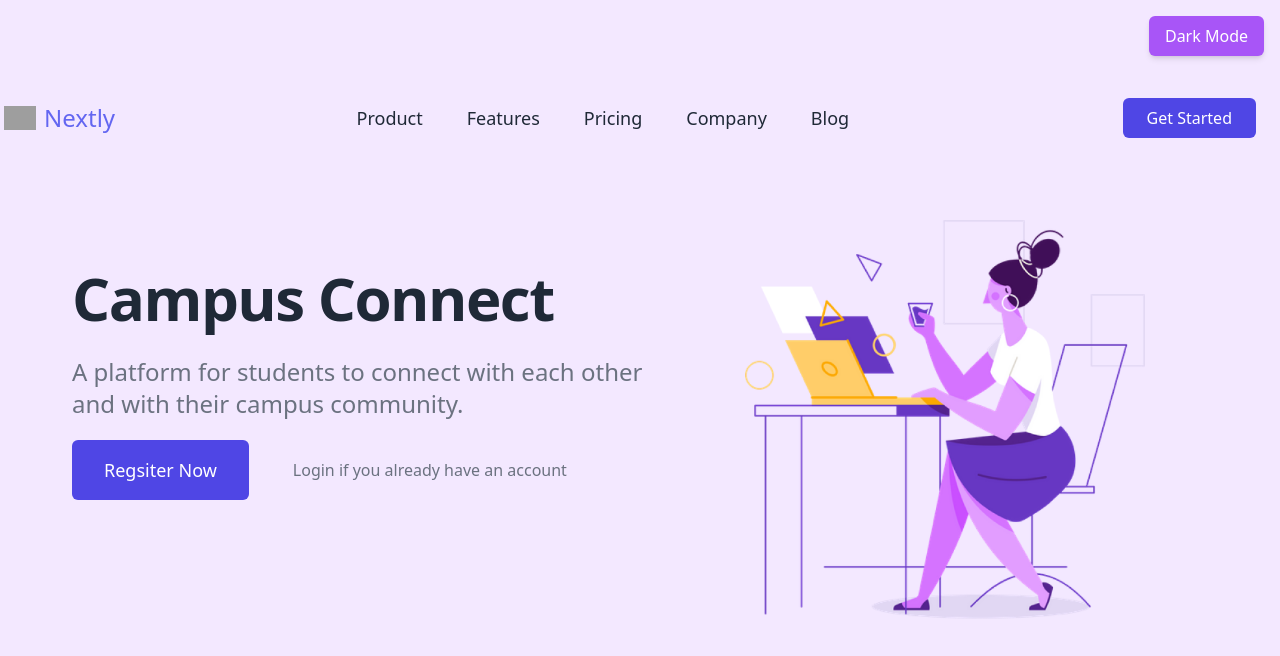
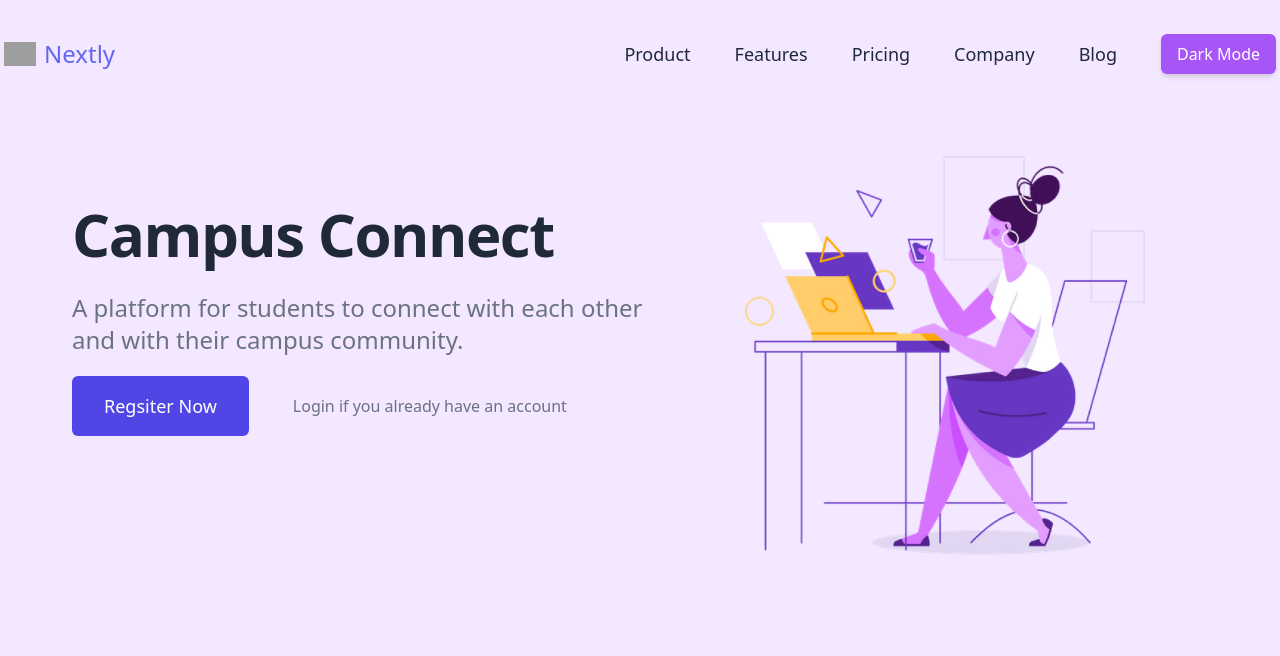
Before and after one commit to roystondz/campusConnect, a React (Vite) app in the folder frontend/: page / in a window 1280 px wide. Shown: the top 656 px of the page. Built offline with nearby package versions, Linux system fonts and the light colour scheme; grey boxes are pictures that could not be loaded.

Commit message:
Dark-button integrated into the navigation itself

```diff
--- a/frontend/components/Navbar.jsx
+++ b/frontend/components/Navbar.jsx
@@ -1,9 +1,21 @@
-import { useState } from "react";
-
+import { useState, useEffect } from "react";
 
 export const Navbar = () => {
   const [isOpen, setIsOpen] = useState(false);
+  const [darkMode, setDarkMode] = useState(false);
   const navigation = ["Product", "Features", "Pricing", "Company", "Blog"];
+
+  useEffect(() => {
+    if (darkMode) {
+      document.documentElement.classList.add("dark");
+    } else {
+      document.documentElement.classList.remove("dark");
+    }
+  }, [darkMode]);
+
+  const toggleDarkMode = () => {
+    setDarkMode(!darkMode);
+  };
 
   return (
     <div className="w-full">
@@ -16,17 +28,31 @@ export const Navbar = () => {
           </span>
         </a>
 
-        {/* Get Started */}
-        <div className="gap-3 ml-auto mr-2 nav__item lg:flex lg:ml-0 lg:order-2">
+        {/* Desktop Menu */}
+        <div className="hidden text-center lg:flex lg:items-center">
+          <ul className="items-center justify-end flex-1 pt-6 list-none lg:pt-0 lg:flex">
+            {navigation.map((menu, index) => (
+              <li className="mr-3 nav__item" key={index}>
+                <a
+                  href="/"
+                  className="inline-block px-4 py-2 text-lg font-normal text-gray-800 no-underline rounded-md dark:text-gray-200 hover:text-indigo-500 focus:text-indigo-500 focus:bg-indigo-100 focus:outline-none dark:focus:bg-gray-800"
+                >
+                  {menu}
+                </a>
+              </li>
+            ))}
+          </ul>
 
-          <div className="hidden mr-3 lg:flex nav__item">
-            <a href="/" className="px-6 py-2 text-white bg-indigo-600 rounded-md md:ml-5">
-              Get Started
-            </a>
-          </div>
+          {/* Dark Mode Toggle Button */}
+          <button
+            onClick={toggleDarkMode}
+            className="ml-4 px-4 py-2 text-white transition-colors duration-300 rounded-md shadow-md bg-lightPurple-500 dark:bg-darkPurple-500 hover:bg-lightPurple-600 dark:hover:bg-darkPurple-600"
+          >
+            {darkMode ? "Light Mode" : "Dark Mode"}
+          </button>
         </div>
 
-        {/* Disclosure Menu */}
+        {/* Disclosure Menu for Mobile */}
         <button
           aria-label="Toggle Menu"
           onClick={() => setIsOpen(!isOpen)}
@@ -64,28 +90,9 @@ export const Navbar = () => {
                 {item}
               </a>
             ))}
-            <a href="/" className="w-full px-6 py-2 mt-3 text-center text-white bg-indigo-600 rounded-md lg:ml-5">
-              Get Started
-            </a>
           </div>
         )}
-
-        {/* Desktop Menu */}
-        <div className="hidden text-center lg:flex lg:items-center">
-          <ul className="items-center justify-end flex-1 pt-6 list-none lg:pt-0 lg:flex">
-            {navigation.map((menu, index) => (
-              <li className="mr-3 nav__item" key={index}>
-                <a
-                  href="/"
-                  className="inline-block px-4 py-2 text-lg font-normal text-gray-800 no-underline rounded-md dark:text-gray-200 hover:text-indigo-500 focus:text-indigo-500 focus:bg-indigo-100 focus:outline-none dark:focus:bg-gray-800"
-                >
-                  {menu}
-                </a>
-              </li>
-            ))}
-          </ul>
-        </div>
       </nav>
-</div>
-);
+    </div>
+  );
 };
--- a/frontend/src/App.jsx
+++ b/frontend/src/App.jsx
@@ -10,31 +10,12 @@ import { Navbar } from '../components/Navbar';
 
 
 export default function App() {
-  const [darkMode, setDarkMode] = useState(false);
 
-  useEffect(() => {
-    if (darkMode) {
-      document.documentElement.classList.add('dark');
-    } else {
-      document.documentElement.classList.remove('dark');
-    }
-  }, [darkMode]);
-
-  const toggleDarkMode = () => {
-    setDarkMode(!darkMode);
-  };
 
   return (
     <div className="relative min-h-screen transition-colors duration-300 bg-lightPurple-100 dark:bg-gray-800">
-      <div className="absolute z-10 top-4 right-4">
-        <button
-          onClick={toggleDarkMode}
-          className="px-4 py-2 text-white transition-colors duration-300 rounded-md shadow-md bg-lightPurple-500 dark:bg-darkPurple-500 hover:bg-lightPurple-600 dark:hover:bg-darkPurple-600"
-        >
-          {darkMode ? 'Light Mode' : 'Dark Mode'}
-        </button>
-      </div>
-      <div className="pt-16"> {/* Add padding to the top to prevent overlap with the button */}
+
+
 
       <Router>
       <Navbar/>
@@ -45,6 +26,6 @@ export default function App() {
           </Routes>
         </Router>
       </div>
-    </div>
+
   );
 }
```
